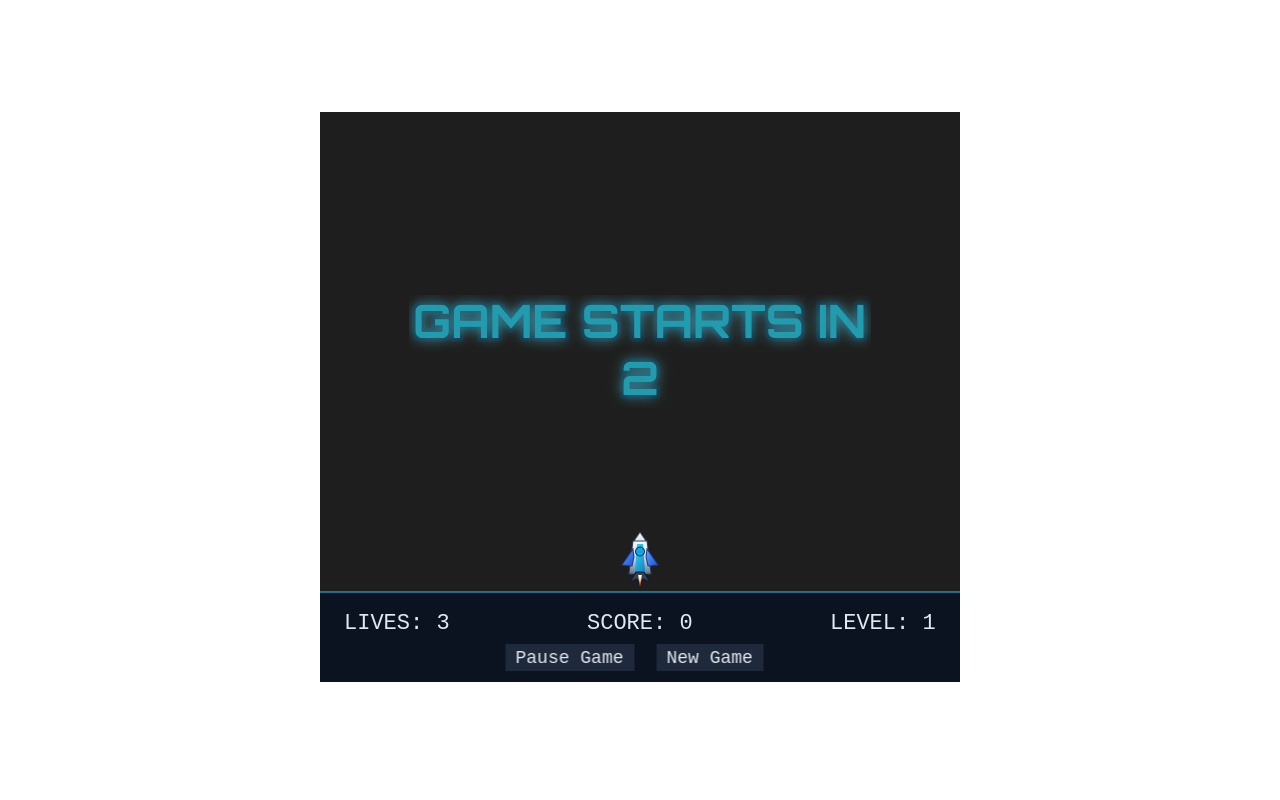
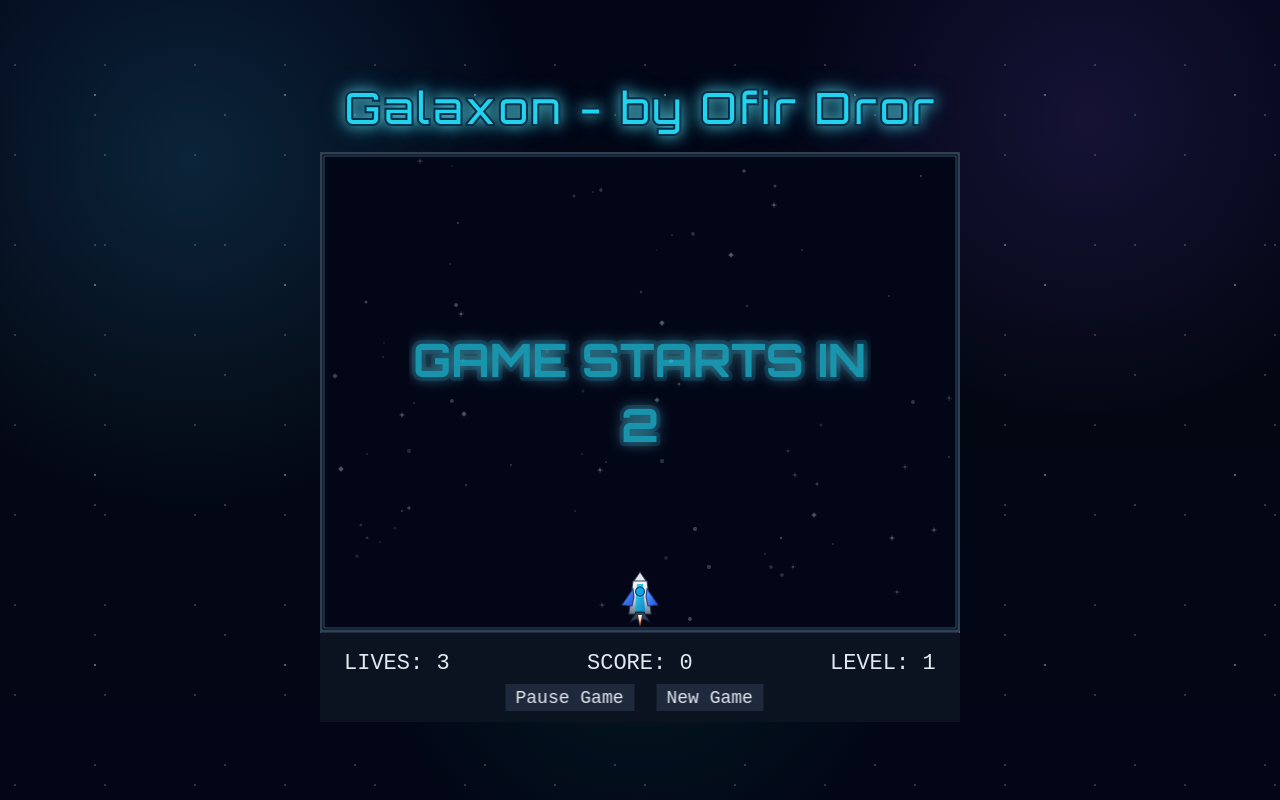
Before and after one commit to ofirdror7619/galaxon, a website built with Vite: page index.html in a window 1280 px wide. Built offline with nearby package versions, Linux system fonts and the light colour scheme; animation ran at ten frames a second.

Commit message:
Polish title and background styling

```diff
--- a/src/scenes/GameScene.ts
+++ b/src/scenes/GameScene.ts
@@ -71,6 +71,8 @@ export class GameScene extends Phaser.Scene {
         this.pauseText = undefined
 
         this.playAreaHeight = this.scale.height - this.panelHeight
+        this.createSpaceBackdrop()
+        this.createGameWindowBorder()
         this.createControlPanel()
 
         this.player = new Player(this, 320, 0)
@@ -308,6 +310,58 @@ export class GameScene extends Phaser.Scene {
             0x0b1220
         )
         this.add.line(0, panelY, 0, 0, this.scale.width, 0, 0x38bdf8).setOrigin(0, 0)
+    }
+
+    private createSpaceBackdrop() {
+        this.add.rectangle(
+            this.scale.width / 2,
+            this.playAreaHeight / 2,
+            this.scale.width,
+            this.playAreaHeight,
+            0x020617
+        ).setDepth(-100)
+
+        const stars = this.add.graphics().setDepth(-90)
+
+        for (let index = 0; index < 80; index += 1) {
+            const x = Phaser.Math.Between(8, this.scale.width - 8)
+            const y = Phaser.Math.Between(8, this.playAreaHeight - 8)
+            const radius = Phaser.Math.FloatBetween(0.8, 2.1)
+            const alpha = Phaser.Math.FloatBetween(0.12, 0.28)
+
+            stars.fillStyle(0xe2e8f0, alpha)
+            stars.fillCircle(x, y, radius)
+
+            if (Math.random() < 0.25) {
+                stars.lineStyle(1, 0x93c5fd, alpha * 0.8)
+                stars.beginPath()
+                stars.moveTo(x - 3, y)
+                stars.lineTo(x + 3, y)
+                stars.moveTo(x, y - 3)
+                stars.lineTo(x, y + 3)
+                stars.strokePath()
+            }
+        }
+    }
+
+    private createGameWindowBorder() {
+        this.add.rectangle(
+            this.scale.width / 2,
+            this.playAreaHeight / 2,
+            this.scale.width - 2,
+            this.playAreaHeight - 2
+        )
+            .setStrokeStyle(3, 0x334155, 0.95)
+            .setDepth(40)
+
+        this.add.rectangle(
+            this.scale.width / 2,
+            this.playAreaHeight / 2,
+            this.scale.width - 8,
+            this.playAreaHeight - 8
+        )
+            .setStrokeStyle(1, 0x67e8f9, 0.35)
+            .setDepth(40)
     }
 
     private createNewGameButton() {
--- a/src/style.css
+++ b/src/style.css
@@ -3,9 +3,9 @@
   line-height: 1.5;
   font-weight: 400;
 
-  color-scheme: light dark;
+  color-scheme: dark;
   color: rgba(255, 255, 255, 0.87);
-  background-color: #242424;
+  background-color: #020617;
 
   font-synthesis: none;
   text-rendering: optimizeLegibility;
@@ -28,6 +28,31 @@ body {
   place-items: center;
   min-width: 320px;
   min-height: 100vh;
+  background-color: #020617;
+  background-image:
+    radial-gradient(circle at 15% 20%, rgba(56, 189, 248, 0.16), transparent 28%),
+    radial-gradient(circle at 85% 15%, rgba(139, 92, 246, 0.14), transparent 24%),
+    radial-gradient(circle at 50% 78%, rgba(16, 185, 129, 0.1), transparent 30%),
+    radial-gradient(circle, rgba(255, 255, 255, 0.35) 1px, transparent 1.5px),
+    radial-gradient(circle, rgba(186, 230, 253, 0.22) 1px, transparent 1.6px),
+    radial-gradient(circle, rgba(255, 255, 255, 0.18) 0.8px, transparent 1.3px),
+    linear-gradient(180deg, #020617 0%, #030712 50%, #020617 100%);
+  background-size:
+    100% 100%,
+    100% 100%,
+    100% 100%,
+    190px 190px,
+    130px 130px,
+    90px 90px,
+    100% 100%;
+  background-position:
+    center,
+    center,
+    center,
+    0 0,
+    30px 50px,
+    60px 20px,
+    center;
 }
 
 h1 {
@@ -39,6 +64,22 @@ h1 {
   width: fit-content;
   margin: 0;
   padding: 0;
+}
+
+#app::before {
+  content: "Galaxon - by Ofir Dror";
+  display: block;
+  text-align: center;
+  margin-bottom: 10px;
+  font-family: "Orbitron", monospace;
+  font-size: 46px;
+  font-weight: 700;
+  letter-spacing: 0.03em;
+  color: #22d3ee;
+  -webkit-text-stroke: 2px #082f49;
+  text-shadow:
+    0 0 14px rgba(103, 232, 249, 0.9),
+    0 0 22px rgba(34, 211, 238, 0.55);
 }
 
 .logo {
@@ -80,16 +121,3 @@ button:focus,
 button:focus-visible {
   outline: 4px auto -webkit-focus-ring-color;
 }
-
-@media (prefers-color-scheme: light) {
-  :root {
-    color: #213547;
-    background-color: #ffffff;
-  }
-  a:hover {
-    color: #747bff;
-  }
-  button {
-    background-color: #f9f9f9;
-  }
-}
```
